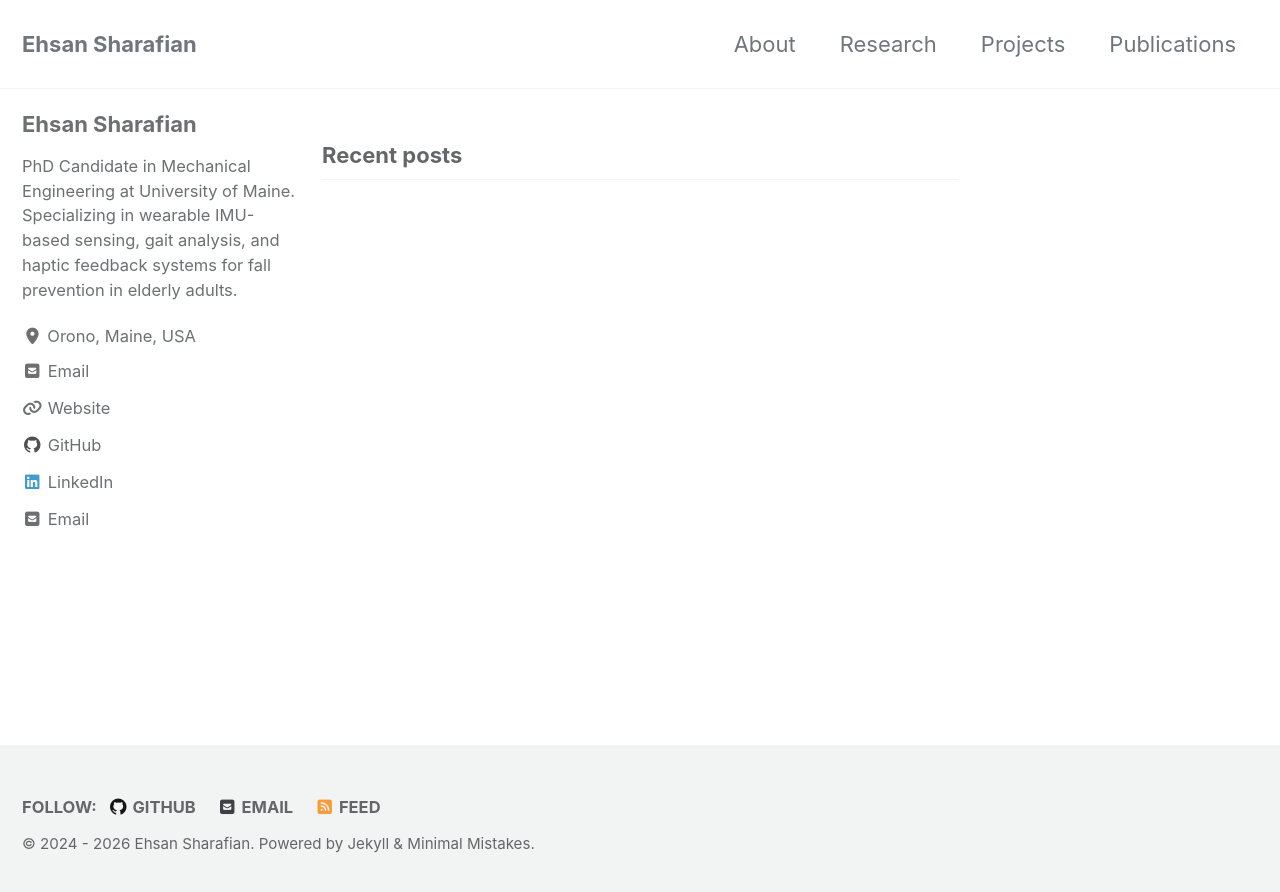
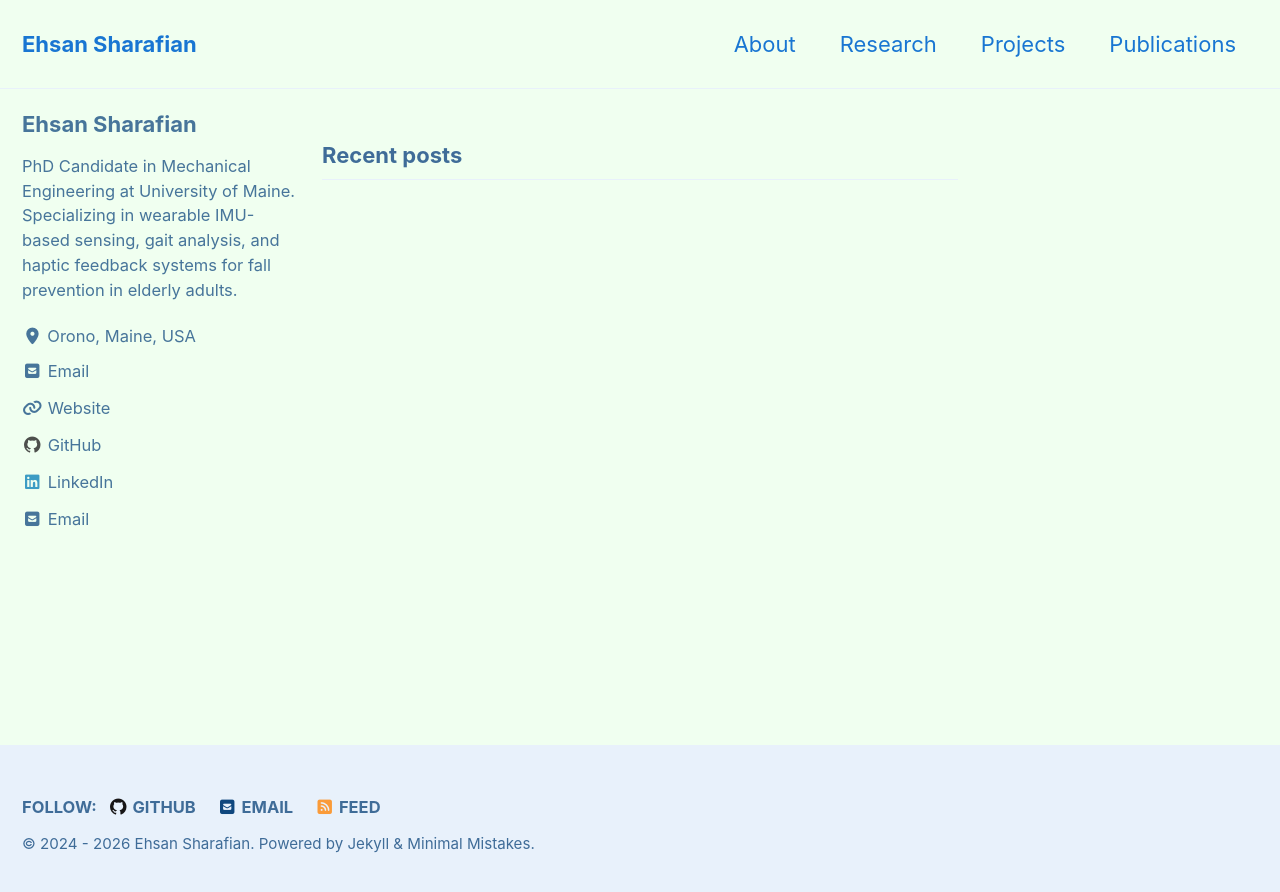
Before and after one commit to ehsansharafianm/ehsansharafianm.github.io, a Jekyll site: the page built from index.html, in a window 1280 px wide. Shown: the top 892 px of the page. Built offline with Jekyll 4.4.1, drawn with Linux system fonts in a browser that asks for light colours; cached includes are drawn as plain includes; the list of posts is cut into pages by our own code.

Commit message:
Change theme to dark skin

```diff
--- a/_config.yml
+++ b/_config.yml
@@ -12,7 +12,7 @@
 
 # theme                  : "minimal-mistakes-jekyll"
 # remote_theme           : "mmistakes/minimal-mistakes"
-minimal_mistakes_skin    : "default" # "air", "aqua", "contrast", "dark", "dirt", "neon", "mint", "plum", "sunrise", "catppuccin_latte", "catppuccin_mocha"
+minimal_mistakes_skin    : "aqua" # "air", "aqua", "contrast", "dark", "dirt", "neon", "mint", "plum", "sunrise", "catppuccin_latte", "catppuccin_mocha"
 
 # Site Settings
 locale                   : "en-US"
```
